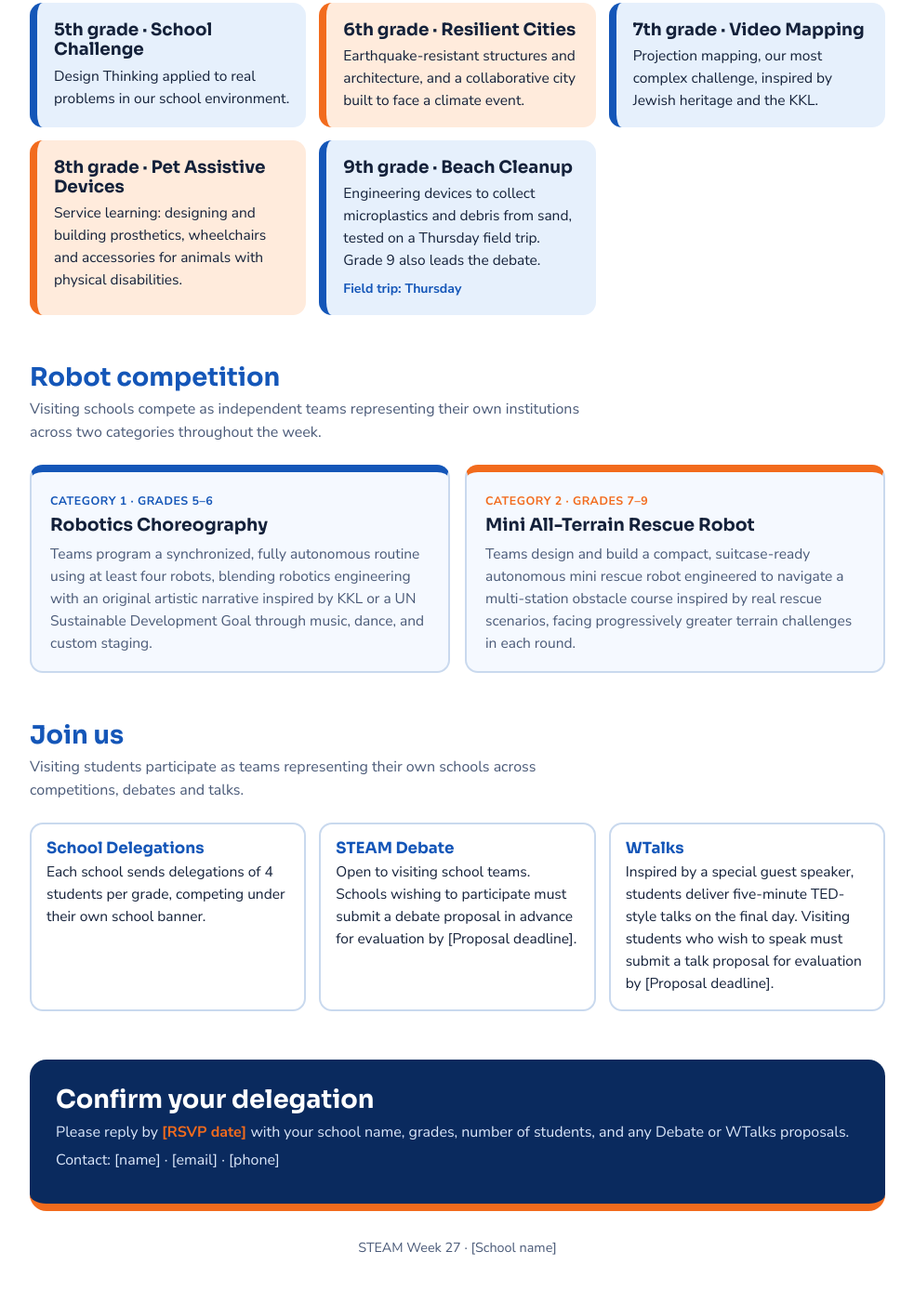
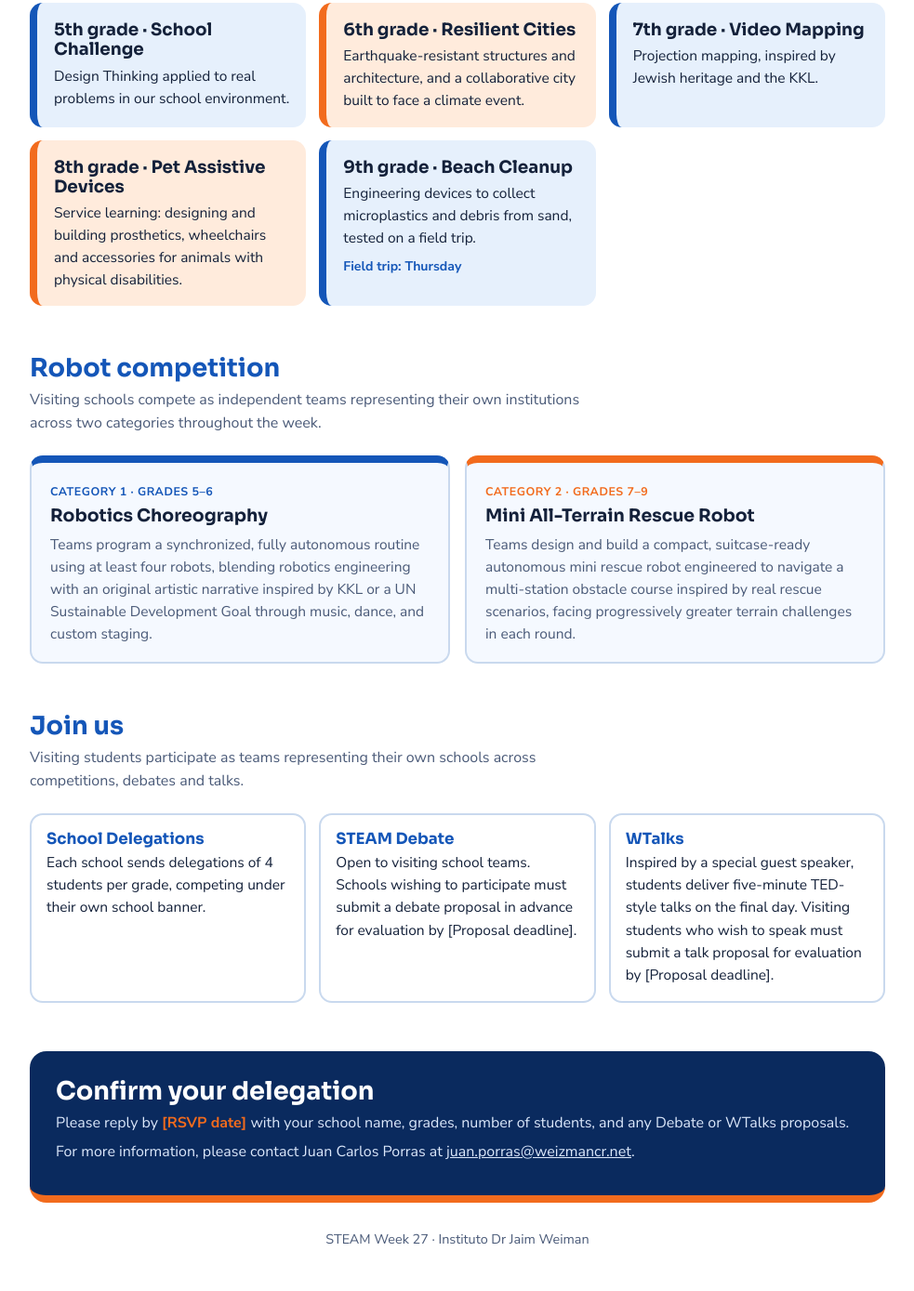
Before and after one commit to Weizman-Repositorio/steamweek, a plain HTML site: page index.html in a window 1280 px wide. Shown: the part 1090-2479 px from the top of the page at 93% size, without its empty margins (148-1131 px from the left). Drawn offline with Linux system fonts and the light colour scheme.

Commit message:
Revise project details and footer information
Updated project descriptions and contact information.

```diff
--- a/index.html
+++ b/index.html
@@ -95,9 +95,9 @@ footer{padding:28px 0 36px;text-align:center;color:var(--muted);font-size:.9rem}
   <div class="grades">
    <div class="g"><h3>5th grade · School Challenge</h3><p>Design Thinking applied to real problems in our school environment.</p></div>
    <div class="g"><h3>6th grade · Resilient Cities</h3><p>Earthquake-resistant structures and architecture, and a collaborative city built to face a climate event.</p></div>
-   <div class="g"><h3>7th grade · Video Mapping</h3><p>Projection mapping, our most complex challenge, inspired by Jewish heritage and the KKL.</p></div>
+   <div class="g"><h3>7th grade · Video Mapping</h3><p>Projection mapping, inspired by Jewish heritage and the KKL.</p></div>
    <div class="g"><h3>8th grade · Pet Assistive Devices</h3><p>Service learning: designing and building prosthetics, wheelchairs and accessories for animals with physical disabilities.</p></div>
-   <div class="g"><h3>9th grade · Beach Cleanup</h3><p>Engineering devices to collect microplastics and debris from sand, tested on a Thursday field trip. Grade 9 also leads the debate.</p><em>Field trip: Thursday</em></div>
+   <div class="g"><h3>9th grade · Beach Cleanup</h3><p>Engineering devices to collect microplastics and debris from sand, tested on a field trip.</p><em>Field trip: Thursday</em></div>
   </div>
  </section>
 
@@ -128,12 +128,14 @@ footer{padding:28px 0 36px;text-align:center;color:var(--muted);font-size:.9rem}
   </div>
  </section>
 
- <div class="rsvp">
+<div class="rsvp">
   <h2>Confirm your delegation</h2>
   <p>Please reply by <b>[RSVP date]</b> with your school name, grades, number of students, and any Debate or WTalks proposals.</p>
-  <p>Contact: [name] · [email] · [phone]</p>
+  <p>For more information, please contact Juan Carlos Porras at <a href="mailto:juan.porras@weizmancr.net" style="color: inherit;">juan.porras@weizmancr.net</a>.</p>
+</div>
+
  </div>
 </main>
-<footer>STEAM Week 27 · [School name]</footer>
+<footer>STEAM Week 27 · Instituto Dr Jaim Weiman</footer>
 </body>
 </html>
```
